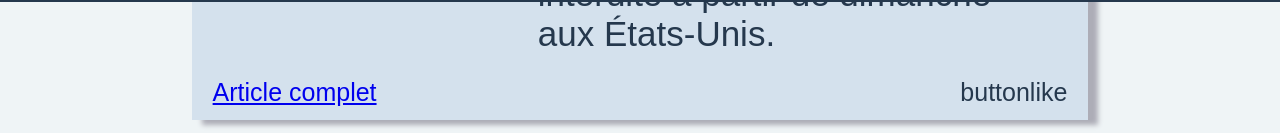
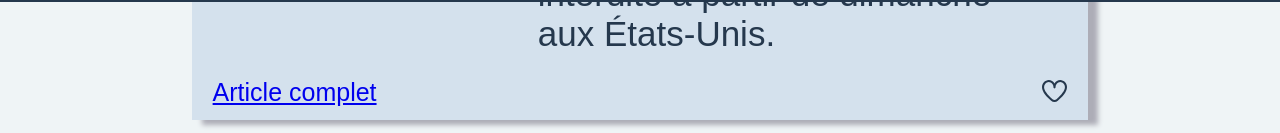
Before and after one commit to WildCodeSchool/2024-12-orleans-cda-project2-team-b, a React (Vite) app: page /article-historique/1 in a window 1280 px wide. Shown: the part 798-931 px from the top of the page. Built offline with nearby package versions, Linux system fonts and the light colour scheme; a web font is replaced by a local one.

Commit message:
add the likebutton on the history display

```diff
--- a/src/components/like-button.scss
+++ b/src/components/like-button.scss
@@ -3,7 +3,7 @@
 }
 
 .button-like {
-  background-color: none;
+  background-color: transparent;
   border: none;
   color: none;
   cursor: pointer;
--- a/src/pages/display-history.jsx
+++ b/src/pages/display-history.jsx
@@ -1,9 +1,9 @@
-import { useParams } from 'react-router-dom';
-
+// import { useParams } from 'react-router-dom';
+import LikeButton from '../components/like-button';
 import './display-history.scss';
 
 export default function DisplayHistory() {
-  const { id } = useParams();
+  // const { id } = useParams();
   return (
     <>
       <div className='container-display-history'>
@@ -21,7 +21,7 @@ export default function DisplayHistory() {
         </div>
         <div className='container-plus-like'>
           <a href='#'>Article complet</a>
-          <p>buttonlike</p>
+          <LikeButton />
         </div>
       </div>
       <div className='button-after'>précédent</div>
```
